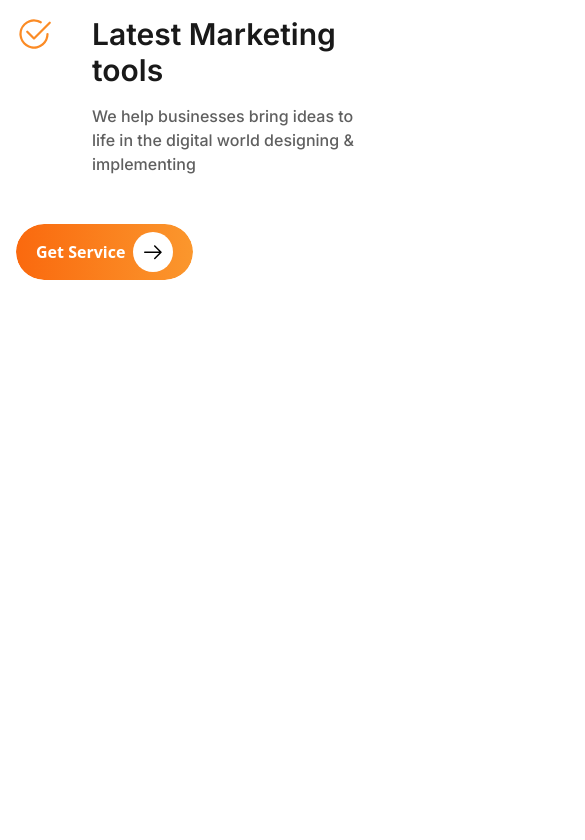
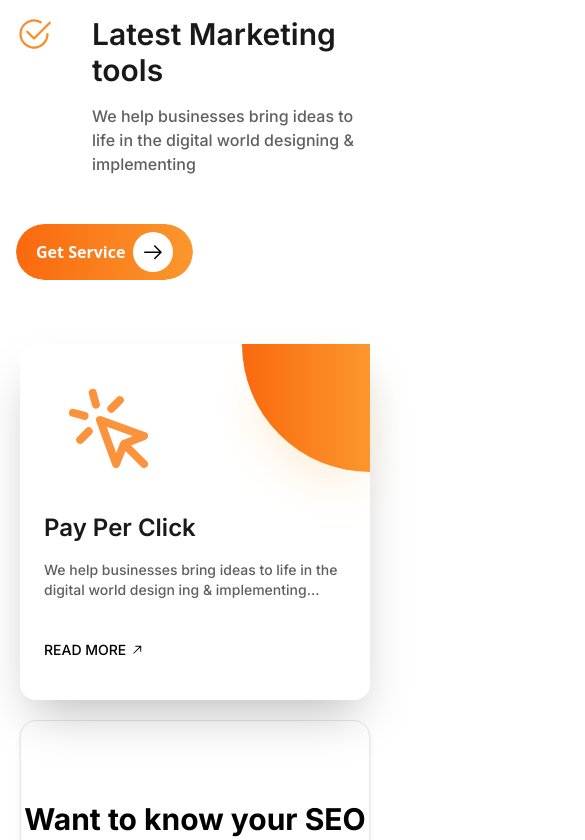
Before and after one commit to naymHdev/afiya-anjum-maya, a Next.js app: page / in a window 390 px wide. Shown: the part 11160-12000 px from the top of the page, 585 px wide, since content can reach past the window. Before the commit the page ends 11440 px from the top, so only its background shows below. Built offline with nearby package versions, Linux system fonts and the light colour scheme.

Commit message:
create : a newslatter section

```diff
--- a/src/components/NewsLatter/index.jsx
+++ b/src/components/NewsLatter/index.jsx
@@ -1,11 +1,75 @@
-import React from 'react';
+import { HiOutlineCursorClick } from "react-icons/hi";
+import React from "react";
+import { RxArrowTopRight } from "react-icons/rx";
 
 const NewsLatter = () => {
-    return (
-        <div>
-
+  return (
+    <>
+      <div className=" px-5 md:px-6 lg:px-10 mt-16 md:mt-24">
+        <div className=" grid grid-cols-1 md:grid-cols-7 gap-5">
+          <div className=" relative col-span-full md:col-span-2">
+            <div className=" h-32 w-32 bg-custom-gradient absolute top-0 right-0 shadow-2xl shadow-orange-100 rounded-t-2xl rounded-bl-full"></div>
+            <div className=" shadow-2xl rounded-2xl px-6 py-10">
+              <div className=" px-5">
+                <HiOutlineCursorClick className=" text-8xl text-orange-400" />
+              </div>
+              <h2 className=" mt-8 text-2xl font-semibold text-primary-text">
+                Pay Per Click
+              </h2>
+              <p className=" mt-4 text-sm text-secondary-text font-medium">
+                We help businesses bring ideas to life in the digital world
+                design ing & implementing...
+              </p>
+              <div className=" mt-10">
+                <button className="flex items-center gap-1 text-sm font-medium">
+                  READ MORE <RxArrowTopRight />
+                </button>
+              </div>
+            </div>
+          </div>
+          <div className=" col-span-full md:col-span-5">
+            <div className=" border rounded-2xl h-full shadow-md">
+              <div className=" mt-20 w-full mx-auto">
+                <h2 className=" text-3xl font-bold text-black text-center">
+                  Want to know your SEO Score?
+                </h2>
+                <div className="bg-white rounded-full flex items-center justify-between p-2 shadow-lg max-w-3xl mx-auto w-10/12 mt-8">
+                  <input
+                    type="text"
+                    placeholder="Your Website URL"
+                    className="flex-grow p-4 text-gray-700 rounded-l-full focus:outline-none"
+                  />{" "}
+                  |
+                  <input
+                    type="email"
+                    placeholder="Email"
+                    className="flex-grow p-4 text-gray-700 focus:outline-none"
+                  />
+                  <button className="bg-red-500 text-white py-2 px-6 rounded-full flex items-center justify-center hover:bg-red-600 transition-colors">
+                    Start Now
+                    <svg
+                      className="w-6 h-6 ml-2"
+                      fill="none"
+                      stroke="currentColor"
+                      viewBox="0 0 24 24"
+                      xmlns="http://www.w3.org/2000/svg"
+                    >
+                      <path
+                        strokeLinecap="round"
+                        strokeLinejoin="round"
+                        strokeWidth="2"
+                        d="M5 12h14M12 5l7 7-7 7"
+                      ></path>
+                    </svg>
+                  </button>
+                </div>
+              </div>
+            </div>
+          </div>
         </div>
-    );
+      </div>
+    </>
+  );
 };
 
 export default NewsLatter;
```
Also changed, not shown: public/click-icon.png (added).
